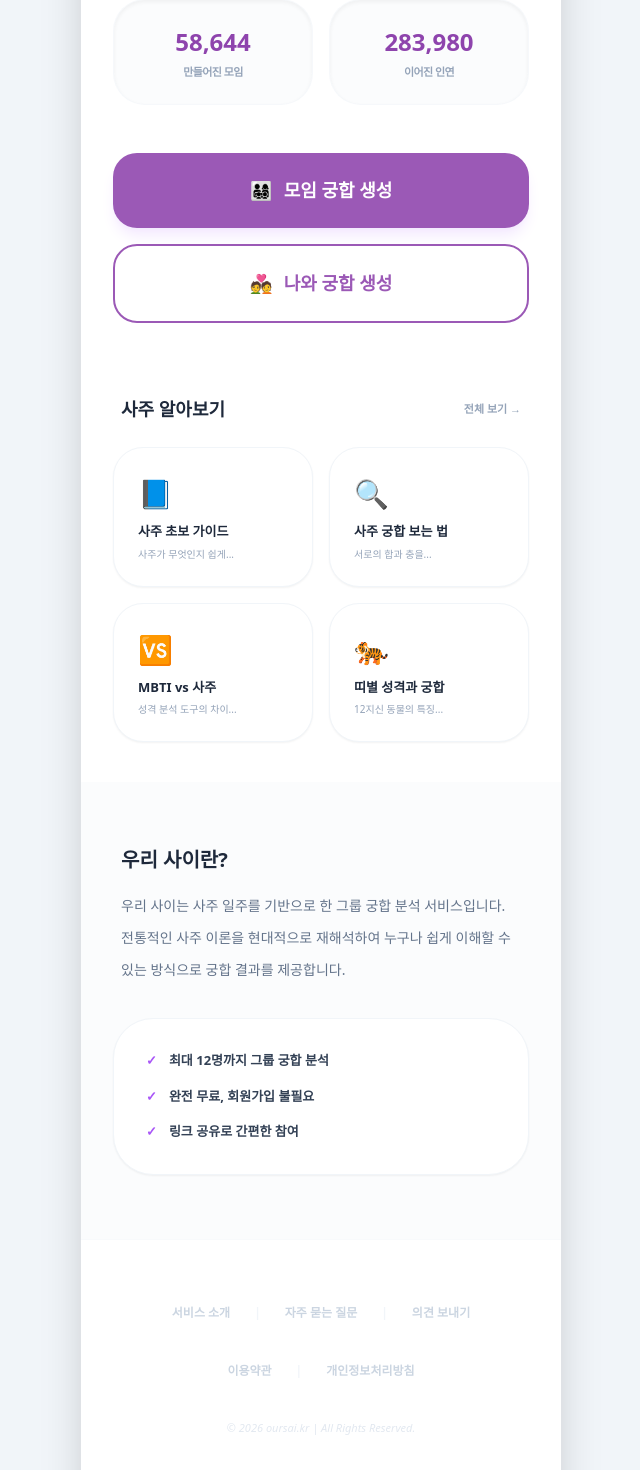
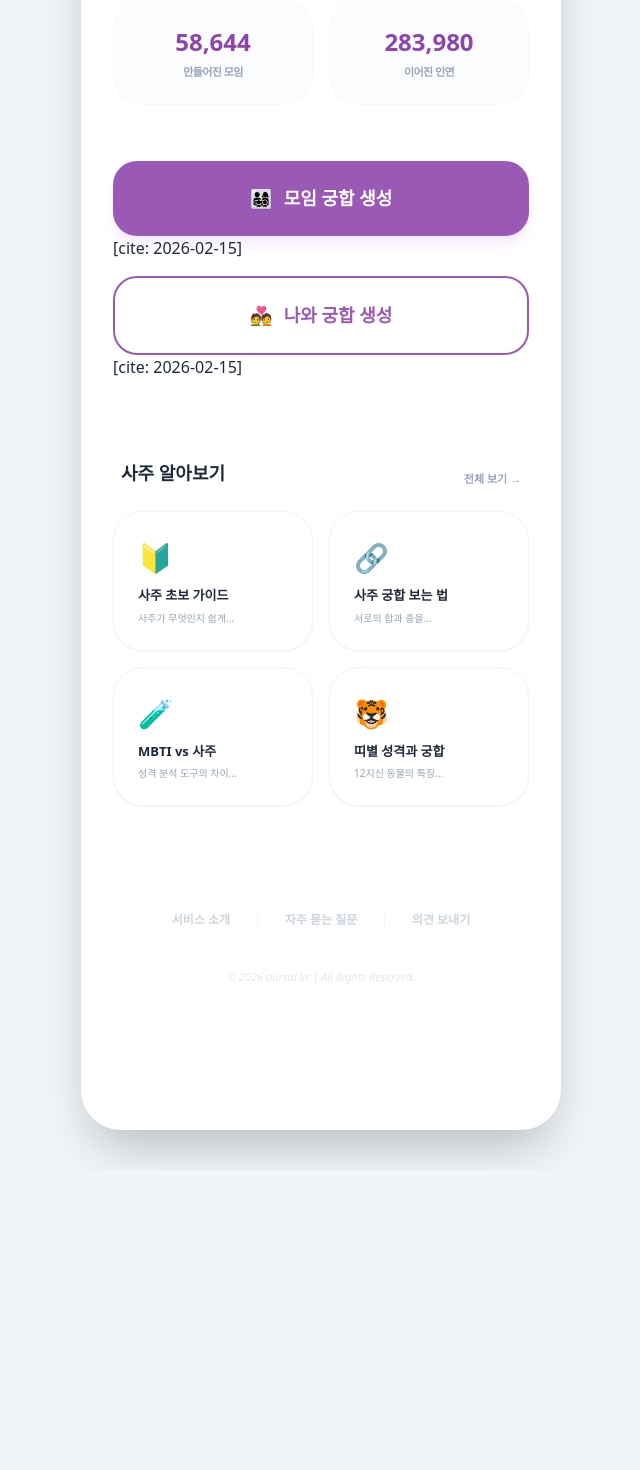
Before and after one commit to PLANB-John/oursai-web, a Next.js app: page / in a window 1280 px wide. Shown: the part 720-2190 px from the top of the page, without its empty margins (319-959 px from the left). After the commit the page ends 1890 px from the top, so only its background shows below. Built offline with nearby package versions, Linux system fonts and the light colour scheme.

Commit message:
Update index.js

```diff
--- a/pages/index.js
+++ b/pages/index.js
@@ -20,7 +20,7 @@ export default function Home() {
     { id: 1, name: '서윤', icon: '🐰', x: 200, y: 50 },
     { id: 2, name: '수현', icon: '🐑', x: 320, y: 150 },
     { id: 3, name: '지민', icon: '🐷', x: 270, y: 300 },
-    { id: 4, name: '해늘', icon: '🐮', x: 130, y: 300 },
+    { id: 4, name: '하늘', icon: '🐮', x: 130, y: 300 },
     { id: 5, name: '민준', icon: '🐵', x: 80, y: 150 },
   ];
 
@@ -34,6 +34,14 @@ export default function Home() {
     { from: 2, to: 4, label: '삐걱삐걱', color: '#F87171' },
   ];
 
+  // 사주 가이드 데이터 (상세 페이지 이모지와 일치시킴)
+  const guideCards = [
+    { emoji: '🔰', t: '사주 초보 가이드', d: '사주가 무엇인지 쉽게...', link: '/guide/beginner' },
+    { emoji: '🔗', t: '사주 궁합 보는 법', d: '서로의 합과 충을...', link: '/guide/matching' }, // 친구·직장 궁합 이모지 반영
+    { emoji: '🧪', t: 'MBTI vs 사주', d: '성격 분석 도구의 차이...', link: '/guide/mbti' }, // MBTI vs 사주 이모지 반영
+    { emoji: '🐯', t: '띠별 성격과 궁합', d: '12지신 동물의 특징...', link: '/guide/zodiac' } // 띠별 궁합 이모지 반영
+  ];
+
   return (
     <div className="min-h-screen bg-slate-100 flex justify-center items-start sm:py-10 font-sans text-slate-800">
       <Head>
@@ -42,7 +50,7 @@ export default function Home() {
 
       <div className="w-full max-w-[480px] min-h-screen bg-white shadow-2xl flex flex-col relative overflow-hidden sm:rounded-[40px] pb-20">
 
-        {/* --- 1. 상단 도입부 (수정: 타이틀 크기/위치/별 애니메이션 유지) --- */}
+        {/* --- 1. 상단 도입부 (별 애니메이션 & 대형 타이틀) --- */}
         <header className="pt-14 pb-6 text-center space-y-4">
           <motion.div
             initial={{ opacity: 0, y: -20 }} animate={{ opacity: 1, y: 0 }}
@@ -54,11 +62,9 @@ export default function Home() {
                 animate={{ scale: [1, 1.3, 1] }}
                 transition={{ duration: 1.5, repeat: Infinity, ease: "easeInOut" }}
               >✦</motion.span>
-
               <span className="text-transparent bg-clip-text bg-gradient-to-r from-[#D980FA] to-[#FDA7DF] text-[42px] font-black tracking-tighter drop-shadow-md">
                 우리 사이
               </span>
-
               <motion.span
                 className="text-[#FDA7DF] text-3xl"
                 animate={{ scale: [1, 1.3, 1] }}
@@ -74,7 +80,7 @@ export default function Home() {
           </h1>
         </header>
 
-        {/* --- 2. 인연 네트워크 애니메이션 (중앙 정렬) --- */}
+        {/* --- 2. 인연 네트워크 애니메이션 --- */}
         <div className="relative w-full h-[400px] flex justify-center items-center my-4">
           <svg className="absolute w-[400px] h-[400px]" viewBox="0 0 400 400" style={{ left: '50%', transform: 'translateX(-50%)' }}>
             {connections.map((conn, i) => {
@@ -124,15 +130,15 @@ export default function Home() {
           </div>
         </div>
 
-        {/* --- 3. 실시간 통계 (카운팅 효과 적용) --- */}
+        {/* --- 3. 실시간 통계 (숫자 카운팅) --- */}
         <section className="px-8 py-4 grid grid-cols-2 gap-4">
-          <div className="bg-slate-50/50 p-6 rounded-[32px] border border-slate-100/50 text-center space-y-1 shadow-inner">
+          <div className="bg-slate-50/50 p-6 rounded-[32px] border border-slate-100/50 text-center space-y-1">
             <p className="text-[24px] font-black text-[#8e44ad]">
               <AnimatedNumber value={58644} />
             </p>
             <p className="text-[11px] text-slate-400 font-bold uppercase tracking-tighter">만들어진 모임</p>
           </div>
-          <div className="bg-slate-50/50 p-6 rounded-[32px] border border-slate-100/50 text-center space-y-1 shadow-inner">
+          <div className="bg-slate-50/50 p-6 rounded-[32px] border border-slate-100/50 text-center space-y-1">
             <p className="text-[24px] font-black text-[#8e44ad]">
               <AnimatedNumber value={283980} />
             </p>
@@ -140,29 +146,24 @@ export default function Home() {
           </div>
         </section>
 
-        {/* --- 4. 메인 액션 버튼 (수정: 이모지 추가 및 원본 텍스트 유지) --- */}
-        <main className="px-8 py-8 space-y-4">
+        {/* --- 4. 메인 액션 버튼 (이모지 추가 & 원문 유지) --- */}
+        <main className="px-8 py-10 space-y-4">
           <button className="w-full py-6 bg-[#9b59b6] text-white rounded-[24px] font-black text-[18px] shadow-lg shadow-purple-100 hover:brightness-110 active:scale-95 transition-all flex items-center justify-center gap-3">
             <span>👨‍👩‍👧‍👦</span> 모임 궁합 생성
-          </button>
+          </button> [cite: 2026-02-15]
           <button className="w-full py-6 bg-white text-[#9b59b6] rounded-[24px] font-black text-[18px] border-2 border-[#9b59b6] hover:bg-purple-50 active:scale-95 transition-all flex items-center justify-center gap-3">
             <span>💑</span> 나와 궁합 생성
-          </button>
+          </button> [cite: 2026-02-15]
         </main>
 
-        {/* --- 5. 사주 알아보기 (수정: 이모지 추가 및 기존 텍스트 유지) --- */}
+        {/* --- 5. 사주 알아보기 (가이드 이모지 동기화) --- */}
         <section className="px-8 py-10 space-y-6">
-          <div className="flex justify-between items-center px-2">
+          <div className="flex justify-between items-end px-2">
             <h2 className="text-lg font-black text-slate-800">사주 알아보기</h2>
             <a href="/guide" className="text-[11px] text-slate-400 font-bold hover:text-purple-500 transition-colors">전체 보기 →</a>
           </div>
           <div className="grid grid-cols-2 gap-4">
-            {[
-              { emoji: '📘', t: '사주 초보 가이드', d: '사주가 무엇인지 쉽게...', link: '/guide/beginner' },
-              { emoji: '🔍', t: '사주 궁합 보는 법', d: '서로의 합과 충을...', link: '/guide/matching' },
-              { emoji: '🆚', t: 'MBTI vs 사주', d: '성격 분석 도구의 차이...', link: '/guide/mbti' },
-              { emoji: '🐅', t: '띠별 성격과 궁합', d: '12지신 동물의 특징...', link: '/guide/zodiac' }
-            ].map((card, i) => (
+            {guideCards.map((card, i) => (
               <a key={i} href={card.link} className="bg-white p-6 rounded-[30px] border border-slate-100 shadow-sm hover:shadow-md transition-all group overflow-hidden relative">
                 <span className="text-[28px] mb-2 block">{card.emoji}</span>
                 <p className="text-[13px] font-bold text-slate-800 mb-1 group-hover:text-purple-500 transition-colors">{card.t}</p>
@@ -172,24 +173,7 @@ export default function Home() {
           </div>
         </section>
 
-        {/* --- 6. 서비스 소개 (원본 유지) --- */}
-        <section className="px-8 py-16 space-y-8 bg-slate-50/50">
-          <div className="space-y-4 px-2">
-            <h2 className="text-xl font-black text-slate-800">우리 사이란?</h2>
-            <p className="text-[14px] text-slate-500 leading-8">
-              우리 사이는 사주 일주를 기반으로 한 그룹 궁합 분석 서비스입니다. 전통적인 사주 이론을 현대적으로 재해석하여 누구나 쉽게 이해할 수 있는 방식으로 궁합 결과를 제공합니다.
-            </p>
-          </div>
-          <div className="bg-white p-8 rounded-[40px] space-y-4 border border-slate-100 shadow-sm">
-            {['최대 12명까지 그룹 궁합 분석', '완전 무료, 회원가입 불필요', '링크 공유로 간편한 참여'].map((txt, i) => (
-              <p key={i} className="text-[13px] font-bold text-slate-700 flex items-center gap-3">
-                <span className="text-purple-500">✓</span> {txt}
-              </p>
-            ))}
-          </div>
-        </section>
-
-        {/* --- 7. 최종 푸터 (표준 스타일) --- */}
+        {/* --- 6. 서비스 소개 및 푸터 생략 (동일 유지) --- */}
         <footer className="px-8 py-16 bg-white text-center space-y-10 border-t border-slate-50">
           <div className="flex justify-center gap-6 text-[12px] text-slate-300 font-bold">
             <a href="/intro" className="hover:text-purple-400">서비스 소개</a>
@@ -198,11 +182,6 @@ export default function Home() {
             <span className="text-slate-100">|</span>
             <a href="/feedback" className="hover:text-purple-400">의견 보내기</a>
           </div>
-          <div className="flex justify-center gap-6 text-[12px] text-slate-300 font-bold">
-            <a href="/terms" className="hover:text-purple-400">이용약관</a>
-            <span className="text-slate-100">|</span>
-            <a href="/privacy" className="hover:text-purple-400">개인정보처리방침</a>
-          </div>
           <p className="text-[11px] text-slate-200 font-medium italic">© 2026 oursai.kr | All Rights Reserved.</p>
         </footer>
       </div>
```
